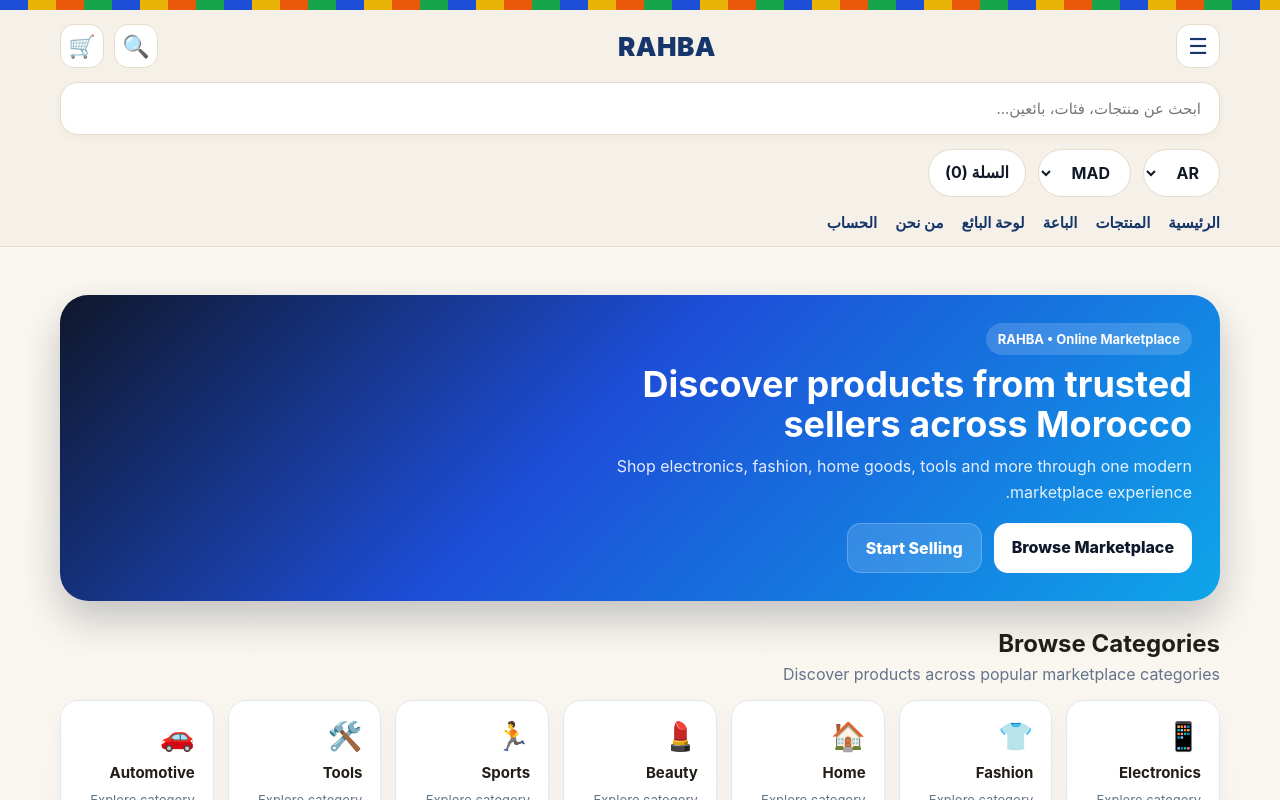
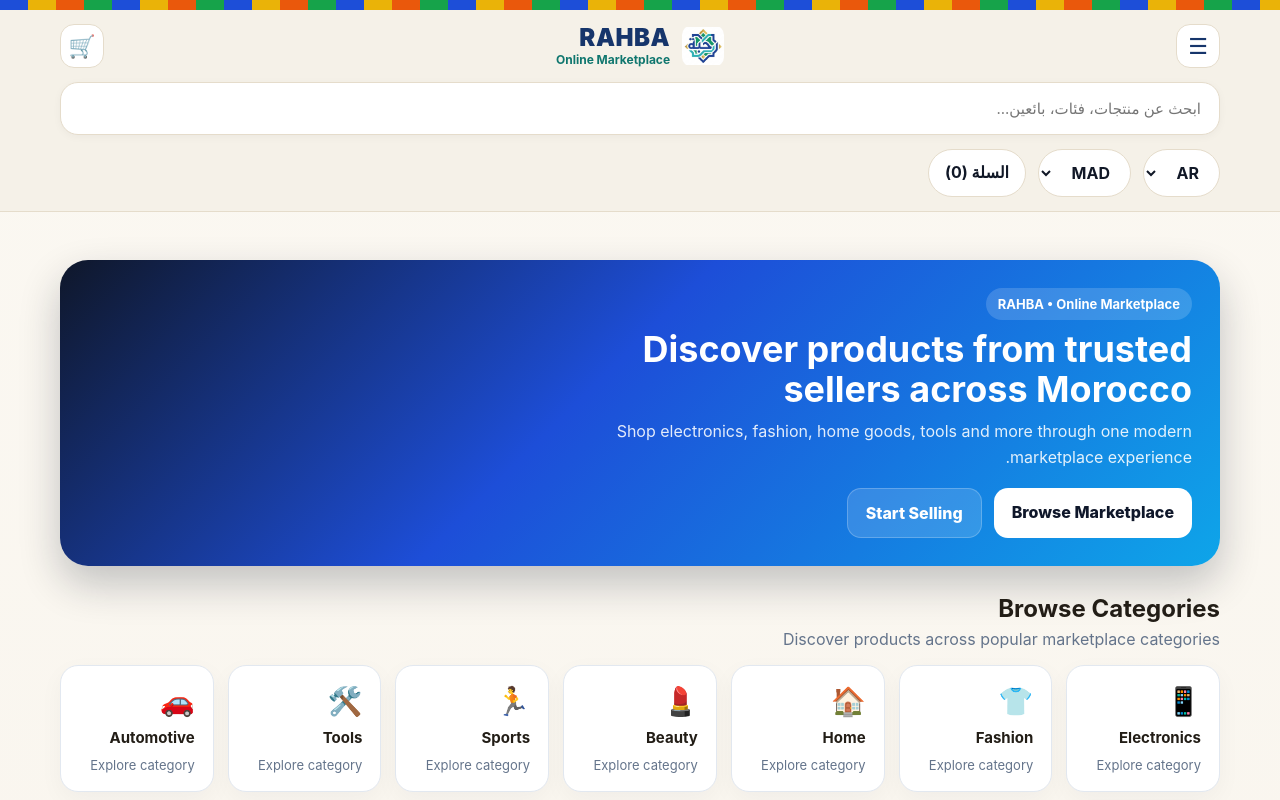
Before and after one commit to ori00fit-tech/souq-rahba-platform, a React (Vite) app in the folder apps/storefront/: page / in a window 1280 px wide. Shown: the top 800 px of the page. Built offline with nearby package versions, Linux system fonts and the light colour scheme; no server answers.

Commit message:
Simplify storefront header and format RAHBA logo

```diff
--- a/apps/storefront/src/components/Header.jsx
+++ b/apps/storefront/src/components/Header.jsx
@@ -1,6 +1,5 @@
 import { Link, NavLink } from "react-router-dom";
 import { useApp } from "../context/AppContext";
-import { SELLER_PORTAL_URL } from "../lib/config";
 
 export default function Header() {
   const { cart, query, setQuery, language, setLanguage, currency, setCurrency } = useApp();
@@ -35,7 +34,7 @@ export default function Header() {
         <div
           style={{
             display: "grid",
-            gridTemplateColumns: "44px 1fr auto auto",
+            gridTemplateColumns: "44px 1fr 44px",
             alignItems: "center",
             gap: "10px"
           }}
@@ -54,23 +53,50 @@ export default function Header() {
             style={{
               textDecoration: "none",
               color: "#16356b",
-              fontWeight: "900",
-              fontSize: "26px",
-              letterSpacing: "0.5px",
-              justifySelf: "center"
+              justifySelf: "center",
+              display: "flex",
+              alignItems: "center",
+              gap: "12px"
             }}
           >
-            RAHBA
+            <img
+              src="/brand/logo-icon.png"
+              alt="RAHBA"
+              style={{
+                width: "42px",
+                height: "42px",
+                objectFit: "contain",
+                borderRadius: "10px",
+                background: "transparent"
+              }}
+              onError={(e) => {
+                e.currentTarget.style.display = "none";
+              }}
+            />
+
+            <div style={{ display: "grid", lineHeight: 1 }}>
+              <span
+                style={{
+                  fontSize: "24px",
+                  fontWeight: "900",
+                  letterSpacing: "0.5px",
+                  color: "#16356b"
+                }}
+              >
+                RAHBA
+              </span>
+              <span
+                style={{
+                  fontSize: "12px",
+                  color: "#0f766e",
+                  marginTop: "4px",
+                  fontWeight: "700"
+                }}
+              >
+                Online Marketplace
+              </span>
+            </div>
           </Link>
-
-          <button
-            type="button"
-            style={iconButton}
-            aria-label="Search"
-            title="Search"
-          >
-            🔍
-          </button>
 
           <NavLink
             to="/cart"
@@ -146,35 +172,6 @@ export default function Header() {
             السلة ({cart.length})
           </NavLink>
         </div>
-
-        <nav
-          style={{
-            display: "flex",
-            gap: "18px",
-            flexWrap: "wrap",
-            paddingTop: "2px",
-            color: "#16356b"
-          }}
-        >
-          <NavLink to="/" style={navLink}>
-            الرئيسية
-          </NavLink>
-          <NavLink to="/products" style={navLink}>
-            المنتجات
-          </NavLink>
-          <NavLink to="/sellers" style={navLink}>
-            الباعة
-          </NavLink>
-          <a href={SELLER_PORTAL_URL} target="_blank" rel="noopener noreferrer" style={navLink}>
-            لوحة البائع
-          </a>
-          <NavLink to="/about" style={navLink}>
-            من نحن
-          </NavLink>
-          <NavLink to="/auth" style={navLink}>
-            الحساب
-          </NavLink>
-        </nav>
       </div>
     </header>
   );
@@ -210,10 +207,3 @@ const pillLink = {
   color: "#111827",
   fontWeight: "700"
 };
-
-const navLink = {
-  textDecoration: "none",
-  color: "#16356b",
-  fontWeight: "700",
-  fontSize: "15px"
-};
```
